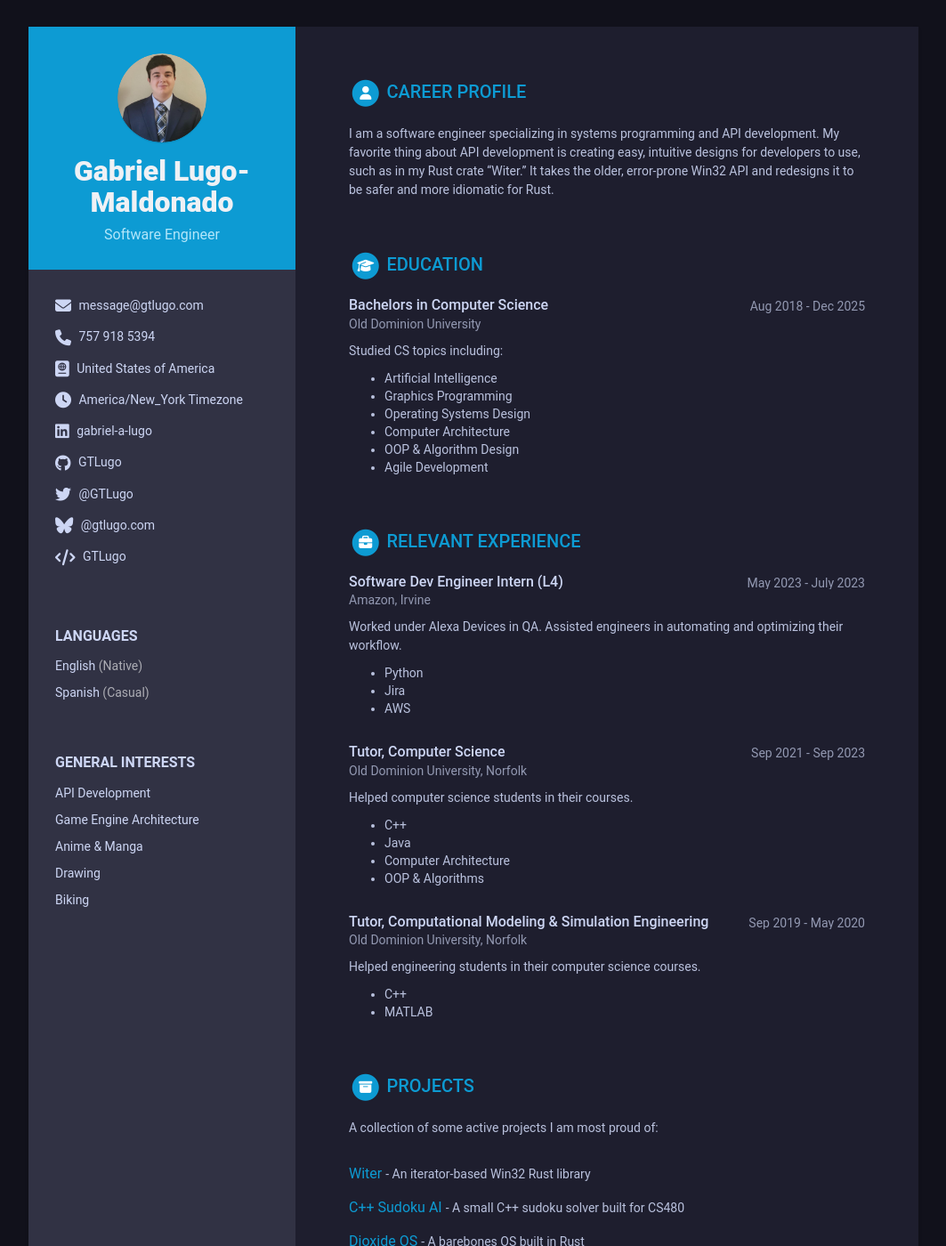
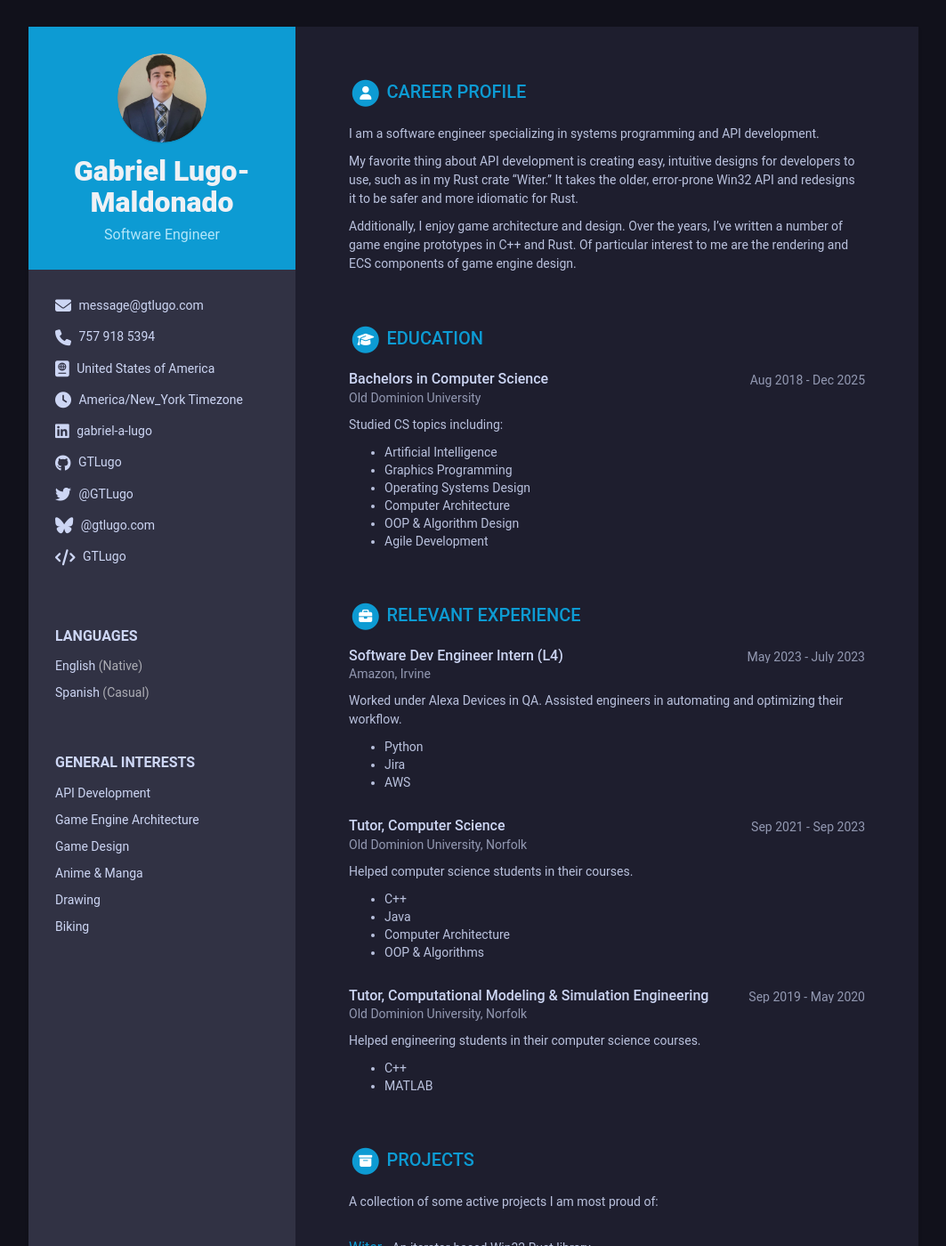
Before and after one commit to GTLugo/resume, a Jekyll site: the page built from index.html, in a window 1280 px wide and 1400 px high. Shown: the whole window at 89% size, without its empty margins (108-1171 px from the left). Built offline with Jekyll 4.4.1, drawn with Linux system fonts in a browser that asks for light colours.

Commit message:
Update data.yml

```diff
--- a/_data/data.yml
+++ b/_data/data.yml
@@ -43,6 +43,9 @@ sidebar:
     - item: Game Engine Architecture
       link:
 
+    - item: Game Design
+      link:
+
     - item: Anime & Manga
       link:
 
@@ -56,9 +59,14 @@ career-profile:
   title: Career Profile
   summary: |
     I am a software engineer specializing in systems programming and API development.
+
     My favorite thing about API development is creating easy, intuitive designs for developers to use,
     such as in my Rust crate "Witer." It takes the older, error-prone Win32 API and redesigns it to be
     safer and more idiomatic for Rust.
+
+    Additionally, I enjoy game architecture and design. Over the years, I've written a number of game engine
+    prototypes in C++ and Rust. Of particular interest to me are the rendering and ECS components of game
+    engine design.
 
 education:
   title: Education
```
